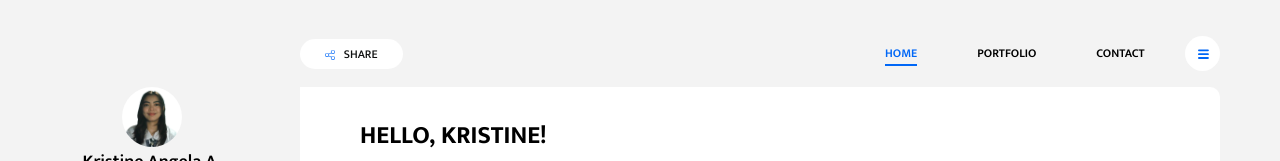
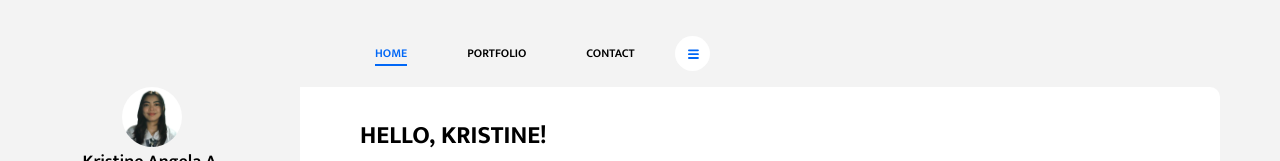
Before and after one commit to kristine-ag/kaagallawan-CV, a website: page index.html in a window 1280 px wide. Shown: the top 161 px of the page. Drawn offline with Linux system fonts and the light colour scheme.

Commit message:
remove share btn

```diff
--- a/index.html
+++ b/index.html
@@ -13,9 +13,7 @@
 
 <body>
     <header>
-        <button class="btn btn-white btn-share ml-auto mr-3 ml-md-0 mr-md-auto"><img src="assets/images/share.svg"
-                alt="share" class="btn-img">
-            SHARE</button>
+
         <nav class="collapsible-nav" id="collapsible-nav">
             <a href="portfolio.html" class="nav-link"></a>
             <a href="portfolio.html" class="nav-link"></a>
```
Also changed, not shown: contact.html (+0 -2 lines), portfolio.html (+1 -3 lines).
